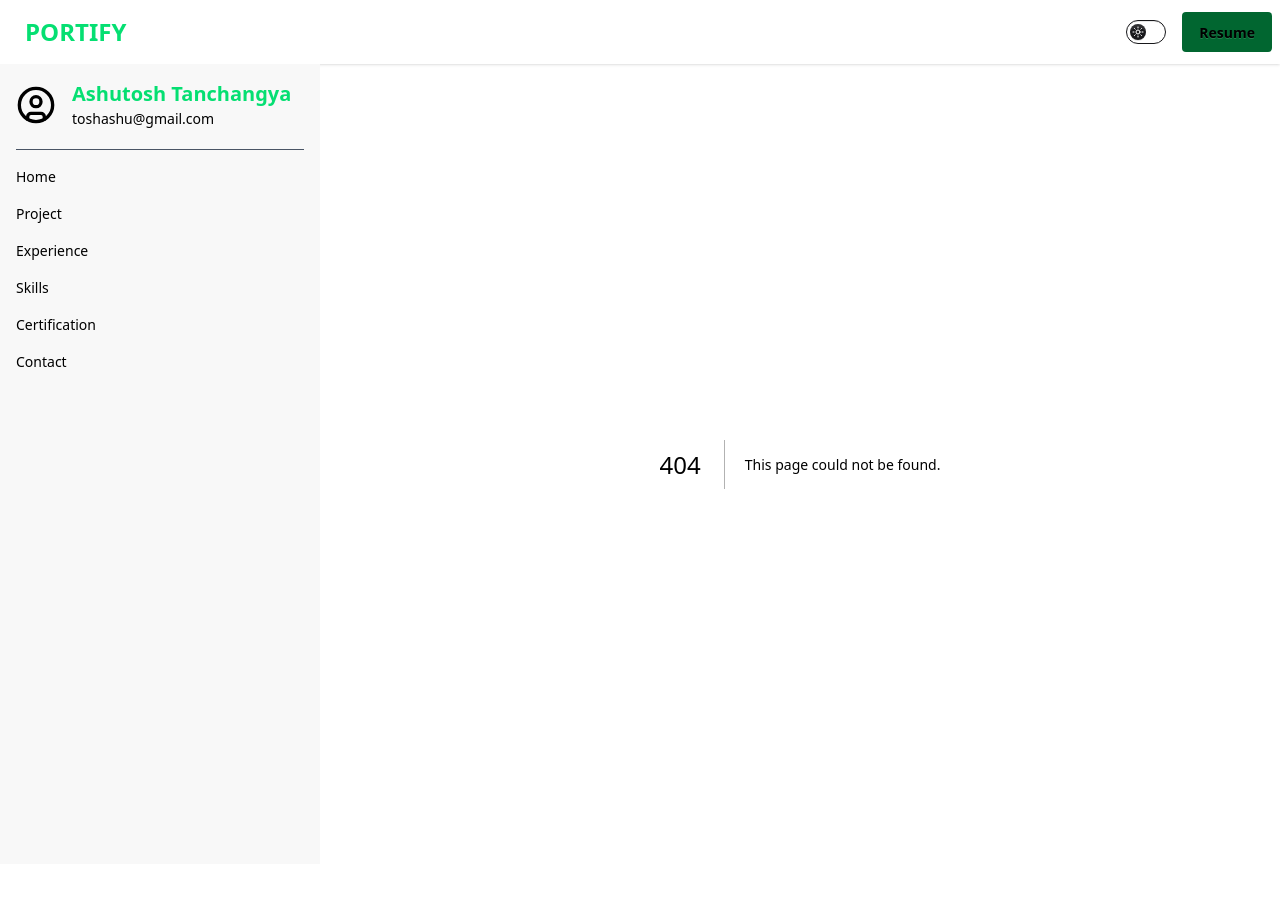
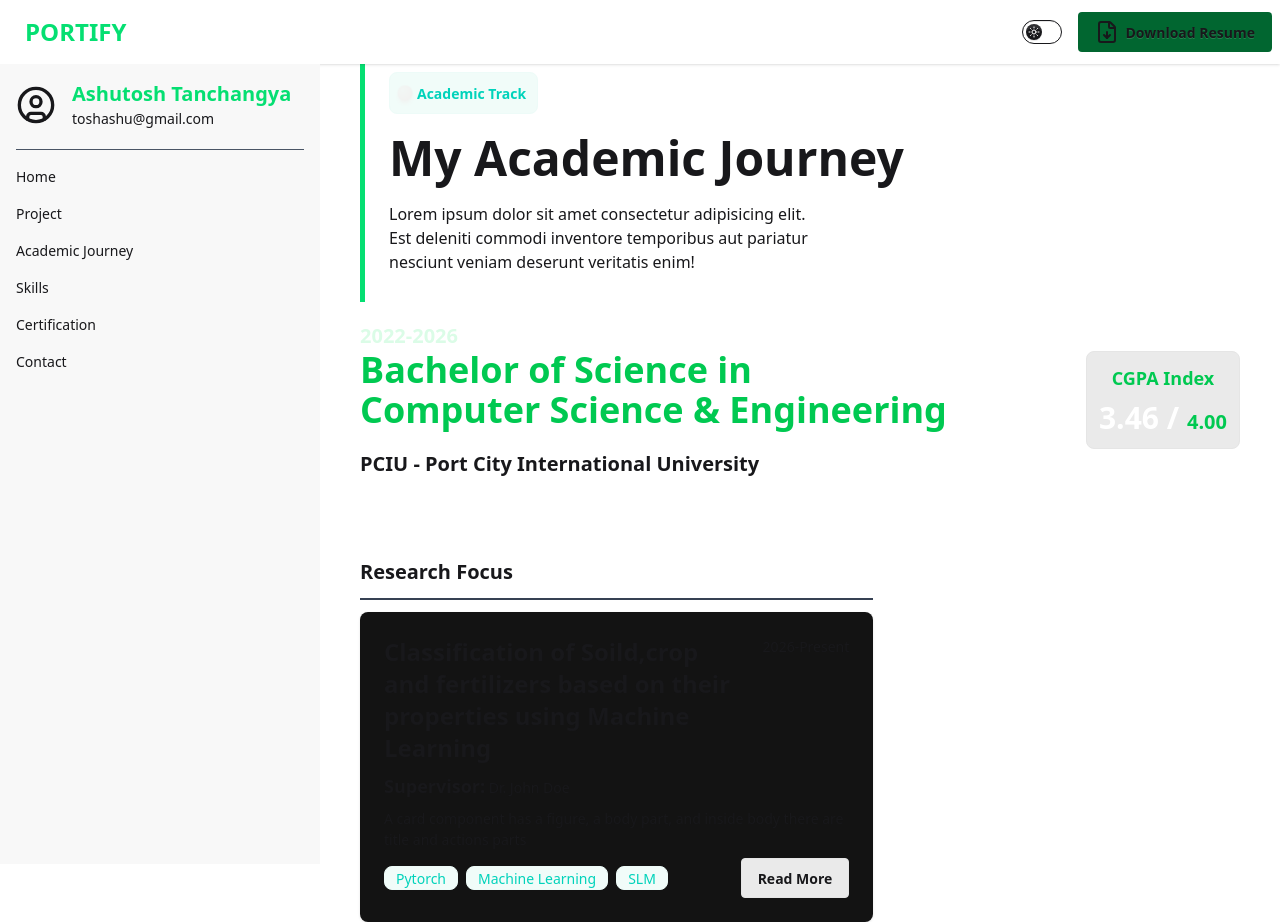
Before and after one commit to crack69-git/portify, a Next.js app: page /academic in a window 1280 px wide. Before the commit this address had no page. Before the commit the page ends 864 px from the top, so only its background shows below. Built offline with nearby package versions, Linux system fonts and the light colour scheme.

Commit message:
added academic section,changes navbar and rightsection

```diff
--- /dev/null
+++ b/src/app/academic/page.jsx
@@ -0,0 +1,76 @@
+import { Cpu } from "lucide-react";
+import React from "react";
+
+const ExperiencePage = () => {
+  return (
+    <div className="w-11/12 mx-auto">
+      <div className="border-l-5 pl-6 border-green-400 py-2">
+        <div className="badge badge-soft badge-accent font-semibold py-5">
+          <div className="status status-error animate-ping"></div>
+          Academic Track
+        </div>
+        <h2 className="text-5xl font-bold my-5">My Academic Journey</h2>
+        <p className="w-6/12 mb-5">
+          Lorem ipsum dolor sit amet consectetur adipisicing elit. Est deleniti
+          commodi inventore temporibus aut pariatur nesciunt veniam deserunt
+          veritatis enim!
+        </p>
+      </div>
+      <div className="flex justify-between items-center mt-5">
+        <div>
+          <p className="text-xl font-semibold text-green-100">2022-2026</p>
+          <h4 className="text-4xl font-bold text-green-500">
+            Bachelor of Science in<br></br> Computer Science & Engineering
+          </h4>
+          <p className="text-xl font-bold mt-5 ">
+            PCIU - Port City International University
+          </p>
+        </div>
+        <div className="badge badge-soft flex flex-col h-full p-3">
+          <p className="text-lg font-bold text-green-500 ">CGPA Index</p>
+          <p className="text-3xl font-bold text-white">
+            3.46 / <span className="text-green-500 text-xl">4.00</span>
+          </p>
+        </div>
+      </div>
+
+      <div className="w-7/12">
+        <p className="text-xl font-bold mt-20 ">Research Focus</p>
+        <p className="h-0.5 border border-gray-700 my-3"></p>
+        <div>
+          <div className="card w-full bg-[#131313] card-md shadow-sm">
+            <div className="card-body">
+              <div className="flex justify-between items-start gap-4">
+                <p className="card-title text-2xl">
+                  Classification of Soild,crop and fertilizers based on their
+                  properties using Machine Learning
+                </p>
+                <p className="min-w-fit">2026-Present</p>
+              </div>
+              <p>
+                <span className="font-bold text-lg">Supervisor:</span> Dr. John
+                Doe
+              </p>
+              <p>
+                A card component has a figure, a body part, and inside body
+                there are title and actions parts
+              </p>
+              <div className="card-actions justify-between items-center">
+                <div className="flex gap-2 flex-wrap">
+                  <p className="badge badge-soft badge-accent">Pytorch</p>
+                  <p className="badge badge-soft badge-accent">
+                    Machine Learning
+                  </p>
+                  <p className="badge badge-soft badge-accent">SLM</p>
+                </div>
+                <button className="btn btn-soft">Read More</button>
+              </div>
+            </div>
+          </div>
+        </div>
+      </div>
+    </div>
+  );
+};
+
+export default ExperiencePage;
--- a/src/app/experience/page.jsx
+++ /dev/null
@@ -1,7 +0,0 @@
-import React from "react";
-
-const ExperiencePage = () => {
-  return <div>this is experience ExperiencePage</div>;
-};
-
-export default ExperiencePage;
--- a/src/components/shared/NavbarSection.jsx
+++ b/src/components/shared/NavbarSection.jsx
@@ -1,3 +1,4 @@
+import { FileDown } from "lucide-react";
 import React from "react";
 
 const NavbarSection = () => {
@@ -95,7 +96,10 @@ const NavbarSection = () => {
               </g>
             </svg>
           </label>
-          <a className="btn btn-ghost bg-green-800 ">Resume</a>
+          <a className="btn btn-ghost bg-green-800 ">
+            <FileDown />
+            Download Resume
+          </a>
         </div>
       </div>
     </div>
--- a/src/components/shared/RightSection.jsx
+++ b/src/components/shared/RightSection.jsx
@@ -11,8 +11,8 @@ const RightSection = () => {
       <Link href="/projects">
         <li>Project</li>
       </Link>
-      <Link href="/experience">
-        <li>Experience</li>
+      <Link href="/academic">
+        <li>Academic Journey</li>
       </Link>
       <Link href="/skills">
         <li>Skills</li>
```
